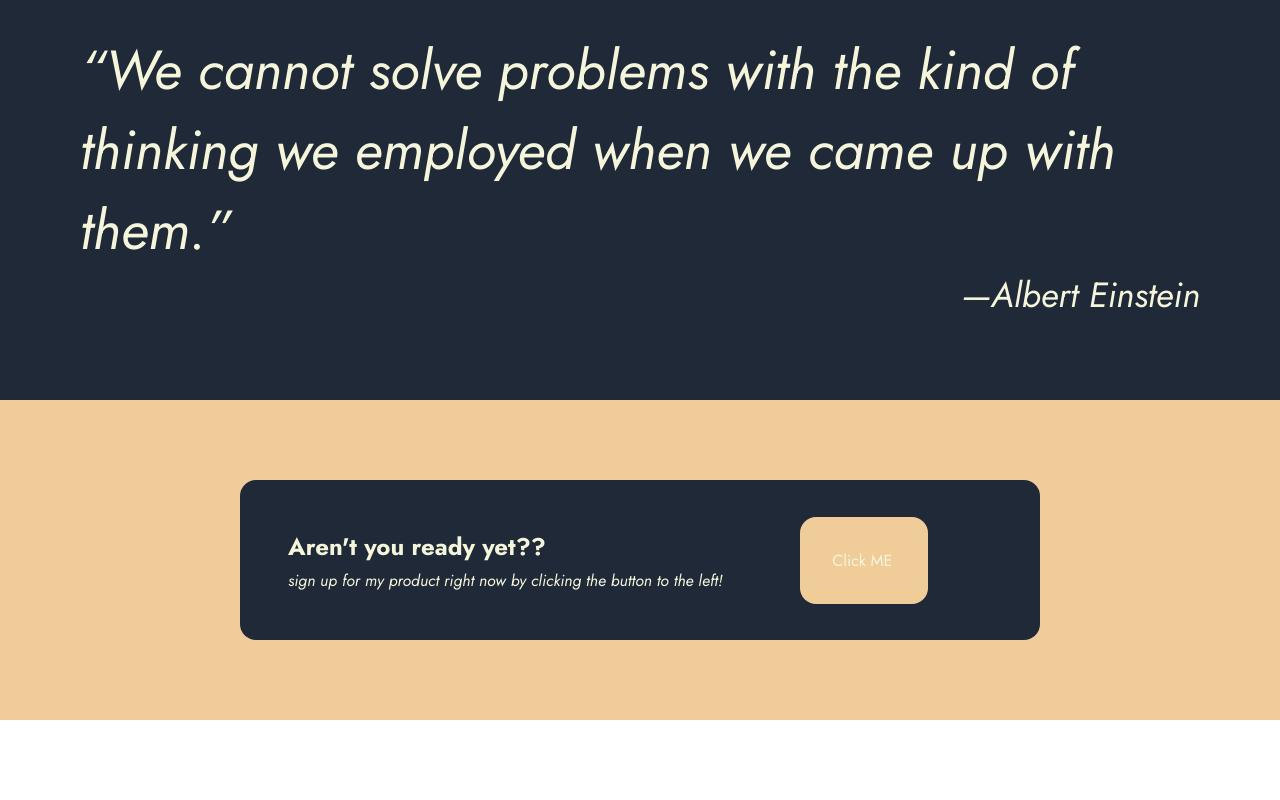
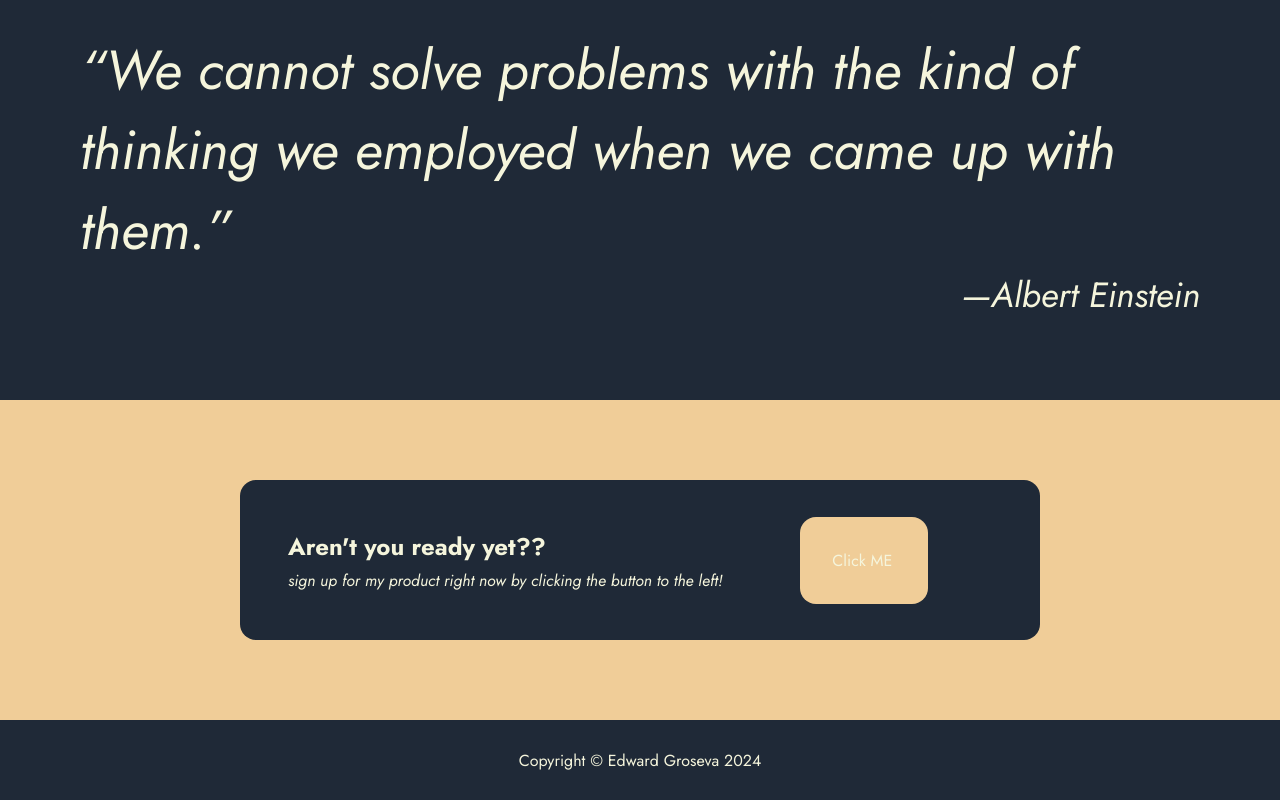
Before and after one commit to edwardgroseva/Project-Landing-Page, a plain HTML site: page index.html in a window 1280 px wide. Shown: the part 881-1681 px from the top of the page. Before the commit the page ends 1601 px from the top, so only its background shows below. Drawn offline with Linux system fonts and the light colour scheme.

Commit message:
finished things up with a footer.

```diff
--- a/css/styles.css
+++ b/css/styles.css
@@ -10,6 +10,7 @@ body{
     margin: 0;
     padding: 0;
     color: beige;
+
 }
 
 .logo{
@@ -203,6 +204,7 @@ ul a{
     background-color: #1f2937;
     border-radius: 1rem;
     display: flex;
+
 }
 
 .bot2{
@@ -220,6 +222,8 @@ ul a{
     gap: 5px;
     justify-content: center;
     padding-left: 3rem;
+    overflow: hidden;
+
 }
 
 .section2{
@@ -238,10 +242,15 @@ ul a{
     padding: 2rem;
     border-radius: 1rem;
     margin-left: 11px;
+    margin-right: 1rem;
 }
 
 .footer{
 
     background-color: #1f2937;
+    display: flex;
+    justify-content: center;
+    height: 5rem;
+    align-items: center;
 
 }
--- a/index.html
+++ b/index.html
@@ -66,7 +66,7 @@
     <div class="bot2">
         <div class="box1">
            <div class="section1">
-                <h2>Aren't you ready yet??</h4>
+                <h2>Aren't you ready yet??</h2>
                 <p><em>sign up for my product right now by clicking the button to the left!</em></p>
            </div>
            <div class="section2">
@@ -78,6 +78,10 @@
 
 
     </div>
-    <div class="footer"></div>
+    <div class="footer">
+
+        <p>Copyright © Edward Groseva 2024</p>
+
+    </div>
 </body>
 </html>
```
